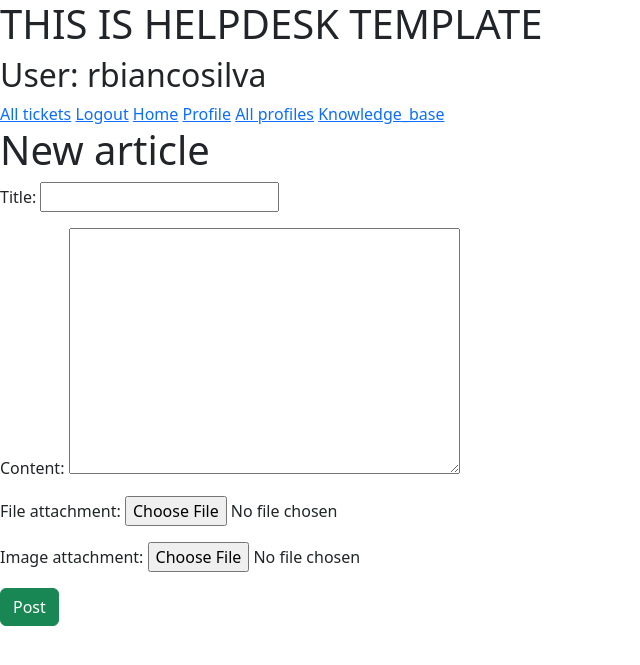
After one commit to rbiancosilva/django-helpdesk, a Django app: page /knowledge_base/new in a window 1280 px wide. The commit adds this page. Shown: the top 665 px of the page, without its empty margins (0-640 px from the left). Run offline with Django 5.2, Linux system fonts and the light colour scheme; a user stored in the database is signed in; data comes from the database, SQL or seed files in the repository; both versions use the stored data as it was after the commit.

Commit message:
Adding article model and its perms and views

```diff
--- a/django_helpdesk/apps/comments/views.py
+++ b/django_helpdesk/apps/comments/views.py
@@ -1,6 +1,6 @@
 from django import forms
 from .models import Comment
-from django.shortcuts import redirect, render
+from django.shortcuts import redirect
 from django_helpdesk.apps.tickets.models import Ticket
 from django.contrib.auth.decorators import login_required
 
--- /dev/null
+++ b/django_helpdesk/apps/knowledge_base/templates/new_knowledge_base.html
@@ -0,0 +1,21 @@
+{% extends "base_helpdesk.html" %}
+
+{% block title %}
+    <title>New article</title>
+{% endblock %}
+
+{% block content %}
+    <h1>New article</h1>
+    {% if messages %}
+        <ul class="messages">
+            {% for message in messages %}
+            <li{% if message.tags %} class="{{ message.tags }}"{% endif %}>{{ message }}</li>
+            {% endfor %}
+        </ul>
+    {% endif %}
+    <form action="{% url 'new_knowledge_base' %}" method="post" enctype="multipart/form-data">
+        {% csrf_token %}
+        {{ form.as_p }}
+        <button type="submit" class="btn btn-success">Post</button>
+    </form>
+{% endblock %}
--- a/django_helpdesk/apps/knowledge_base/urls.py
+++ b/django_helpdesk/apps/knowledge_base/urls.py
@@ -1,11 +1,13 @@
 from django.urls import path
 
 from . import views
+from .views import  AllArticleListView, ArticleListView, ArticleDetailView, new_article_knowledge_base
 
 urlpatterns = [
 
-    #path('', use list class, name='index_knowledge_base'), SIDE BAR (FILTER)
-    #path('details/<int:id>', use details class, name='details_knowledge_base'),
-    #path('new', use forms, name='new_knowledge_base'),
+    path('', AllArticleListView.as_view(), name='index_knowledge_base'), #SIDE BAR (FILTER)
+    path('details/<int:pk>', ArticleDetailView.as_view(), name='details_knowledge_base'),
+    path('my_articles', ArticleListView.as_view(), name='my_articles_knowledge_base'),
+    path('new', views.new_article_knowledge_base, name='new_knowledge_base'),
 
 ]
--- a/django_helpdesk/apps/knowledge_base/views.py
+++ b/django_helpdesk/apps/knowledge_base/views.py
@@ -1,3 +1,73 @@
-from django.shortcuts import render
+from django.shortcuts import render, redirect
+from .models import Article
+from django.core.exceptions import PermissionDenied
+from django import forms
+from django.contrib.auth.mixins import LoginRequiredMixin
+from django.views.generic.list import ListView
+from django.views.generic.detail import DetailView
+from django.contrib.auth.decorators import login_required, permission_required
+from django.contrib import messages
 
-# Create your views here.
+@login_required(login_url='login_authentication')
+@permission_required('knowledge_base.change_article', raise_exception=True)
+def new_article_knowledge_base(request):
+    if request.method == 'POST':
+
+        form = ArticleForm(request.POST, request.FILES)
+
+        if form.is_valid():
+            title = form.cleaned_data['title']
+            content = form.cleaned_data['content']
+            if 'file_attachment' in form.files:
+                file_attachment = form.files['file_attachment']
+            else:
+                file_attachment = None
+            if 'image_attachment' in form.files:
+                image_attachment = form.files['image_attachment']
+            else:
+                image_attachment = None
+
+            new_article = Article.objects.create(title=title,
+                                                 content=content,
+                                                 image_attachment=image_attachment,
+                                                 file_attachment=file_attachment,
+                                                 created_by=request.user,
+                                                 user_name=str(request.user.username))
+
+            new_article.save()
+            return redirect(f'/knowledge_base/details/{new_article.id}/')
+
+        messages.error(request, "Invalid form")
+        return render(request, "new_knowledge_base.html", {'form': ArticleForm()})
+
+    return render(request, "new_knowledge_base.html", {'form': ArticleForm()})
+
+
+
+class ArticleListView(LoginRequiredMixin, ListView):
+    model = Article
+    context_object_name = "articles"
+    template_name = "index_knowledge_base.html"
+
+    def get_queryset(self):
+        user = self.request.user
+        if user.profile.role == "user":
+            raise PermissionDenied
+        queryset = Article.objects.filter(created_by=user)
+        return queryset
+
+class AllArticleListView(LoginRequiredMixin, ListView):
+    model = Article
+    context_object_name = "articles"
+    template_name = "index_knowledge_base.html"
+
+class ArticleDetailView(LoginRequiredMixin, DetailView):
+    model = Article
+    context_object_name = "article"
+    template_name = "details_knowledge_base.html"
+
+class ArticleForm(forms.Form):
+    title = forms.CharField(max_length=60, required=True)
+    content = forms.CharField(widget=forms.Textarea())
+    file_attachment = forms.FileField(required=False)
+    image_attachment = forms.ImageField(required=False)
--- a/django_helpdesk/apps/tickets/views.py
+++ b/django_helpdesk/apps/tickets/views.py
@@ -13,6 +13,7 @@ from .models import Ticket
 from django.urls import reverse_lazy
 from django.core.exceptions import PermissionDenied
 from django_helpdesk.apps.comments.views import CommentForm
+from django_helpdesk.apps.notifications.models import Notification
 
 
 @login_required(login_url='login_authentication')
@@ -41,6 +42,7 @@ def new_tickets(request):
                                                status="new")
 
             new_ticket.save()
+
             return redirect('index_tickets')
 
         messages.error(request, "Invalid form. Try again")
--- a/django_helpdesk/urls.py
+++ b/django_helpdesk/urls.py
@@ -8,7 +8,7 @@ urlpatterns = [
     path('profile/', include('django_helpdesk.apps.user_profile.urls')),
     path('comments/', include('django_helpdesk.apps.comments.urls')),
     path('', include('django_helpdesk.apps.authentication.urls')),
-    #path('knowledge_base/', include('django_helpdesk.apps.knowledge_base.urls')),
+    path('knowledge_base/', include('django_helpdesk.apps.knowledge_base.urls')),
     #path('notifications/', include('django_helpdesk.apps.notifications.urls')),
     path('tickets/', include('django_helpdesk.apps.tickets.urls')),
     path('admin/', admin.site.urls),
--- /dev/null
+++ b/media/article_attachments/files/Retorno_do_GetSMS_.txt
@@ -0,0 +1 @@
+[{'SMSC': {'Location': 0, 'Name': '', 'Format': 'Text', 'Validity': 'NA', 'Number': '+550101102073', 'DefaultNumber': ''}, 'UDH': {'Type': 'NoUDH', 'Text': b'', 'ID8bit': 0, 'ID16bit': 0, 'PartNumber': -1, 'AllParts': 0}, 'Folder': 1, 'InboxFolder': 1, 'Memory': 'SM', 'Location': 1, 'Name': '', 'Number': '+5511996731206', 'Text': 'teste ', 'Type': 'Deliver', 'Coding': 'Default_No_Compression', 'DateTime': datetime.datetime(2024, 9, 5, 11, 18, 48), 'SMSCDateTime': datetime.datetime(2024, 9, 5, 16, 42, 10), 'DeliveryStatus': 0, 'ReplyViaSameSMSC': 0, 'State': 'Read', 'Class': -1, 'MessageReference': 0, 'ReplaceMessage': 0, 'RejectDuplicates': 0, 'Length': 6}]
--- /dev/null
+++ b/media/article_attachments/files/Retorno_do_GetSMS__DfTedLG.txt
@@ -0,0 +1 @@
+[{'SMSC': {'Location': 0, 'Name': '', 'Format': 'Text', 'Validity': 'NA', 'Number': '+550101102073', 'DefaultNumber': ''}, 'UDH': {'Type': 'NoUDH', 'Text': b'', 'ID8bit': 0, 'ID16bit': 0, 'PartNumber': -1, 'AllParts': 0}, 'Folder': 1, 'InboxFolder': 1, 'Memory': 'SM', 'Location': 1, 'Name': '', 'Number': '+5511996731206', 'Text': 'teste ', 'Type': 'Deliver', 'Coding': 'Default_No_Compression', 'DateTime': datetime.datetime(2024, 9, 5, 11, 18, 48), 'SMSCDateTime': datetime.datetime(2024, 9, 5, 16, 42, 10), 'DeliveryStatus': 0, 'ReplyViaSameSMSC': 0, 'State': 'Read', 'Class': -1, 'MessageReference': 0, 'ReplaceMessage': 0, 'RejectDuplicates': 0, 'Length': 6}]
--- a/templates/base_helpdesk.html
+++ b/templates/base_helpdesk.html
@@ -24,6 +24,7 @@
         <a href="{% url 'index_tickets' %}">Home</a>
         <a href="{% url 'details_user_profile' user.id %}">Profile</a>
         <a href="{% url 'all_user_profile' %}">All profiles</a>
+        <a href="{% url 'index_knowledge_base' %}">Knowledge_base</a>
     {% block content %}
     {% endblock %}
 </body>
```
Also changed, not shown: django_helpdesk/apps/knowledge_base/templates/details_knowledge_base.html (added, +18 -0 lines), django_helpdesk/apps/knowledge_base/templates/index_knowledge_base.html (added, +13 -0 lines), db.sqlite3, media/article_attachments/images/peakpx.jpg (added), media/article_attachments/images/peakpx_Ive1ow9.jpg (added).
